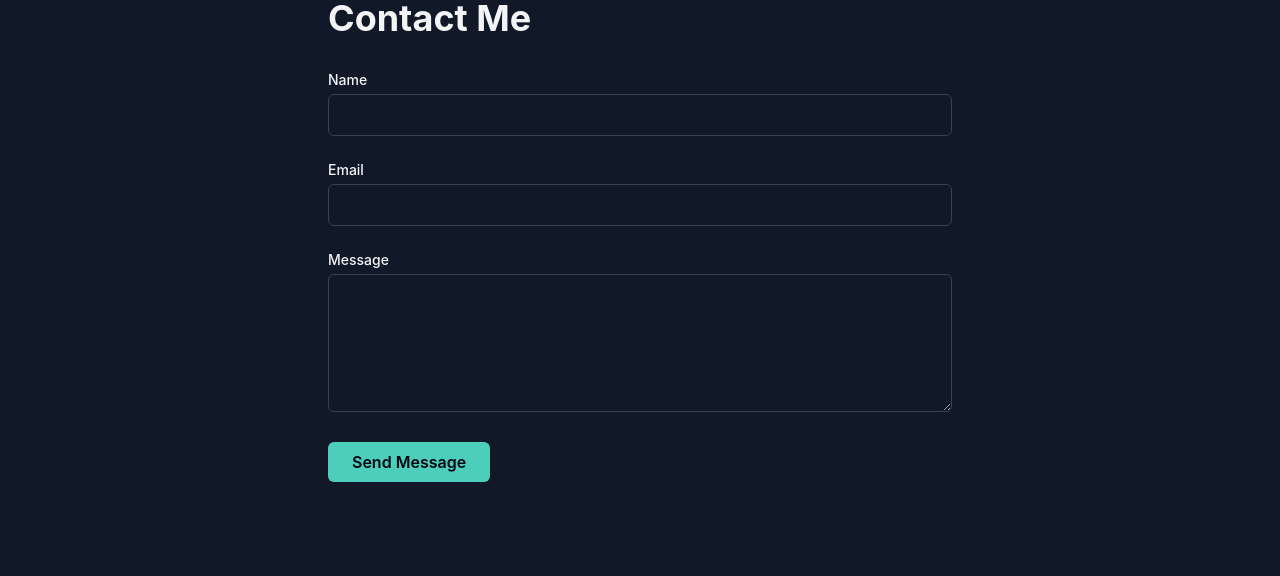
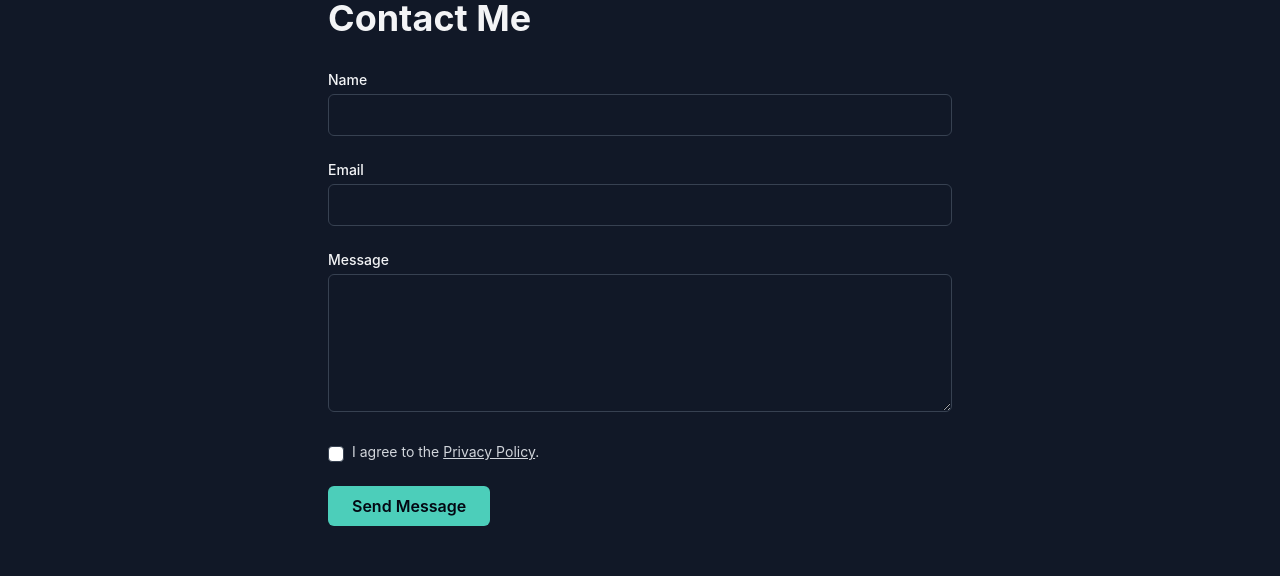
Before and after one commit to quim-romero/portfolio, a React (Vite) app: page /contact in a window 1280 px wide. Shown: the part 163-739 px from the top of the page. Built offline with nearby package versions, Linux system fonts and the light colour scheme; no server answers.

Commit message:
feat(contect-form): add Consent

```diff
--- a/src/pages/Contact.tsx
+++ b/src/pages/Contact.tsx
@@ -15,6 +15,7 @@ type FormValues = {
   name: string;
   email: string;
   message: string;
+  consent: boolean;
 };
 
 export default function Contact() {
@@ -38,14 +39,34 @@ export default function Contact() {
       ? "¿Tienes una idea, producto o startup? Contáctame para trabajar juntos en interfaces modernas con React, Tailwind y animación."
       : "Got a project or idea? Reach out and let’s collaborate on modern interfaces with React, Tailwind, and motion UI.";
 
-  const schema = yup.object({
-    name: yup.string().required(t("contact", "form.nameRequired", lang)),
-    email: yup
-      .string()
-      .email(t("contact", "form.invalidEmail", lang))
-      .required(t("contact", "form.emailRequired", lang)),
-    message: yup.string().required(t("contact", "form.messageRequired", lang)),
-  });
+  type FormValues = {
+    name: string;
+    email: string;
+    message: string;
+    consent: boolean;
+  };
+
+  const schema: yup.ObjectSchema<FormValues> = yup
+    .object({
+      name: yup.string().required(t("contact", "form.nameRequired", lang)),
+      email: yup
+        .string()
+        .email(t("contact", "form.invalidEmail", lang))
+        .required(t("contact", "form.emailRequired", lang)),
+      message: yup
+        .string()
+        .required(t("contact", "form.messageRequired", lang)),
+      consent: yup
+        .boolean()
+        .oneOf(
+          [true],
+          lang === "es"
+            ? "Debes aceptar la Política de Privacidad."
+            : "You must accept the Privacy Policy."
+        )
+        .required(),
+    })
+    .required();
 
   const {
     register,
@@ -53,7 +74,13 @@ export default function Contact() {
     reset,
     formState: { errors, isSubmitting, isSubmitSuccessful },
   } = useForm<FormValues>({
-    resolver: yupResolver(schema),
+    resolver: yupResolver<FormValues, any, FormValues>(schema),
+    defaultValues: {
+      name: "",
+      email: "",
+      message: "",
+      consent: false,
+    },
   });
 
   const onSubmit = async (data: FormValues) => {
@@ -71,6 +98,9 @@ export default function Contact() {
         name: data.name,
         email: data.email,
         message: data.message,
+        consent: data.consent ? "yes" : "no",
+        page: "/contact",
+        timestamp: new Date().toISOString(),
       });
       reset();
     } catch (err) {
@@ -118,7 +148,6 @@ export default function Contact() {
                 aria-label="Contact form"
                 className="space-y-6"
               >
-                {/* Name */}
                 <div>
                   <label
                     htmlFor="name"
@@ -141,7 +170,6 @@ export default function Contact() {
                   )}
                 </div>
 
-                {/* Email */}
                 <div>
                   <label
                     htmlFor="email"
@@ -164,7 +192,6 @@ export default function Contact() {
                   )}
                 </div>
 
-                {/* Message */}
                 <div>
                   <label
                     htmlFor="message"
@@ -187,7 +214,43 @@ export default function Contact() {
                   )}
                 </div>
 
-                {/* Submit Button */}
+                <div className="flex items-start gap-2">
+                  <input
+                    id="consent"
+                    type="checkbox"
+                    {...register("consent")}
+                    aria-invalid={!!errors.consent}
+                    className="mt-1 h-4 w-4 rounded border-gray-300 dark:border-gray-700"
+                  />
+                  <label
+                    htmlFor="consent"
+                    className="text-sm text-gray-700 dark:text-gray-300"
+                  >
+                    {lang === "es" ? (
+                      <>
+                        Acepto la{" "}
+                        <a href="/privacy" className="underline">
+                          Política de Privacidad
+                        </a>
+                        .
+                      </>
+                    ) : (
+                      <>
+                        I agree to the{" "}
+                        <a href="/privacy" className="underline">
+                          Privacy Policy
+                        </a>
+                        .
+                      </>
+                    )}
+                  </label>
+                </div>
+                {errors.consent && (
+                  <p className="text-sm text-red-500 -mt-4">
+                    {errors.consent.message as string}
+                  </p>
+                )}
+
                 <button
                   type="submit"
                   disabled={isSubmitting}
@@ -202,7 +265,6 @@ export default function Contact() {
                   )}
                 </button>
 
-                {/* Success */}
                 {isSubmitSuccessful && !sendError && (
                   <motion.p
                     initial={{ opacity: 0 }}
@@ -215,7 +277,6 @@ export default function Contact() {
                   </motion.p>
                 )}
 
-                {/* Error */}
                 {sendError && (
                   <motion.p
                     initial={{ opacity: 0 }}
```
